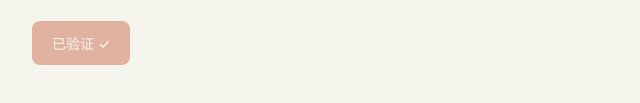
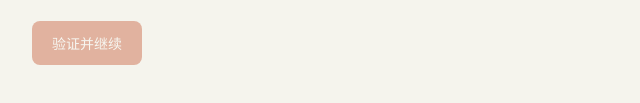
Before and after one commit to Royo-Qiao/Cloudflare-Edgetunnel, a website: page web/index.html in a window 1280 px wide. Shown: the part 521-624 px from the top of the page, 288-928 px from the left. Drawn offline with Linux system fonts and the light colour scheme.

Commit message:
fix(ui): 验证按钮初始文案 已验证✓ -> 验证并继续
静态 HTML 误把设计稿的完成态写死，页面加载时 JS 不会重置初始文字，
导致未验证就显示「已验证 ✓」。改为正确的初始文案「验证并继续」。

```diff
--- a/web/index.html
+++ b/web/index.html
@@ -49,7 +49,7 @@
     </ul>
 
     <div class="actions" data-od-id="auth-actions">
-      <button class="btn btn-primary" id="verifyBtn" data-od-id="verify-btn" disabled="">已验证 ✓</button>
+      <button class="btn btn-primary" id="verifyBtn" data-od-id="verify-btn" disabled="">验证并继续</button>
     </div>
 
     <div class="panel hidden" id="permsPanel" data-od-id="perms-panel">
```
